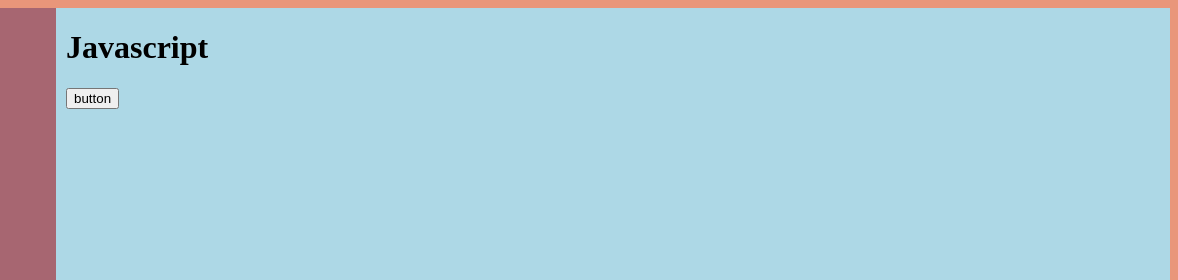
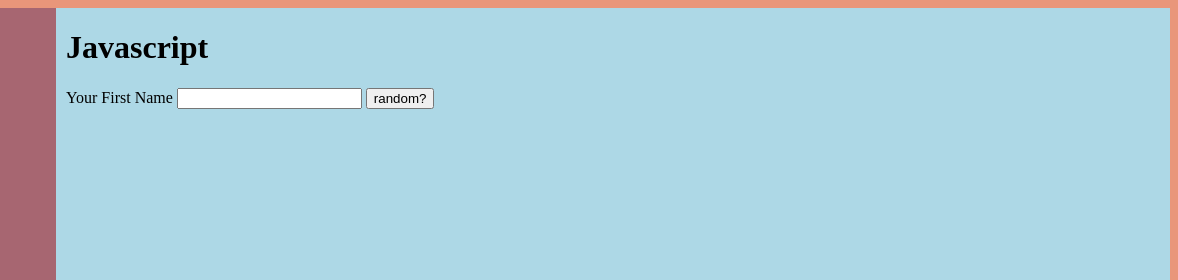
Before and after one commit to akkyla/prodekt-3, a plain HTML site: page javascript.html in a window 1280 px wide. Shown: the top 280 px of the page, 102-1280 px from the left. Drawn offline with Linux system fonts and the light colour scheme.

Commit message:
2 files modified

```diff
--- a/javascript.html
+++ b/javascript.html
@@ -33,13 +33,10 @@
       </nav>
       <div class="chid">
 <h1>Javascript</h1>
+<label for="name">Your First Name </label>
+<input type="text" id="name"/>
+<button onclick="doSomethingCool()">random?</button>
 
-<button onclick="doSomethingCool()">button</button>
-<script>
-  function doSomethingCool() {
-    alert('dfgh');
-  }
-</script>
 
       </div>
     </div>
--- a/scripts.js
+++ b/scripts.js
@@ -1,3 +1,12 @@
 function doSomethingCool(){
-  alert("Warning");
+  // alert(WARNING!);
+  // var x = "warningvia var";
+ // var x = Math.random() * 10 ;
+  //var y = Math.floor(x)
+  //var z = Math.PI;
+  //var name = document.querySelector('#name').value;
+ // alert(name + 'Is Cool');
+  var div = document.querySelector('.child');
+  var p = document.createElement('p');
+  div.appendChild(p);
 }
```
